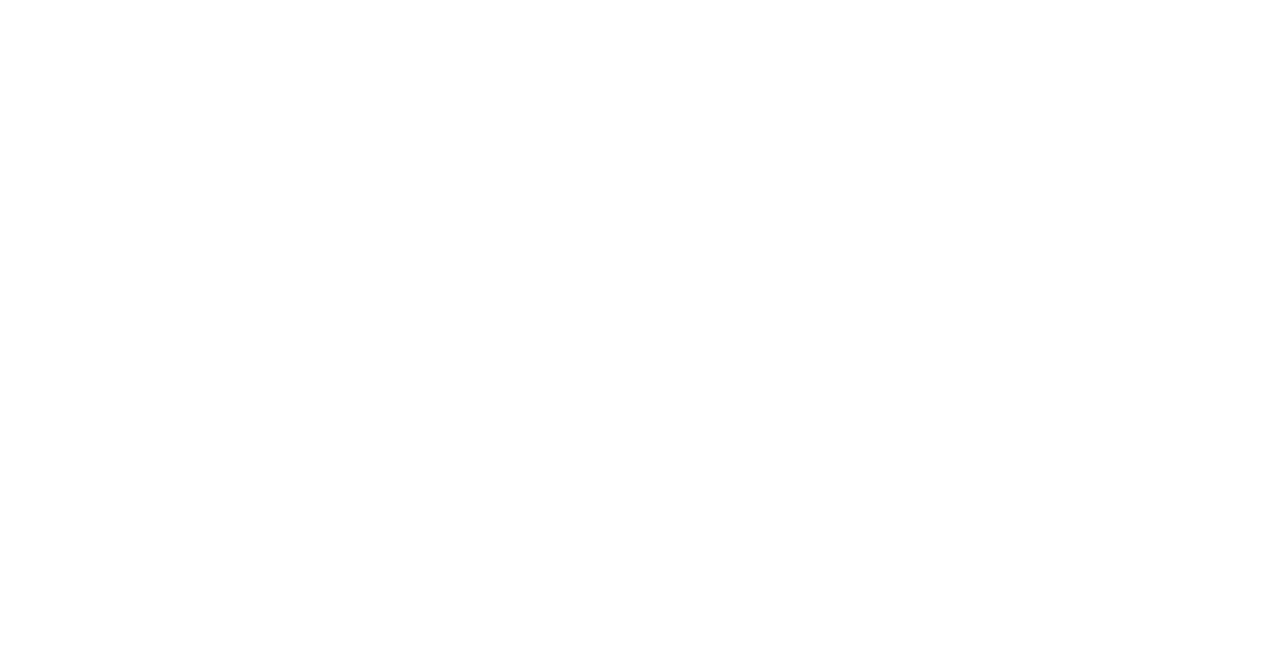
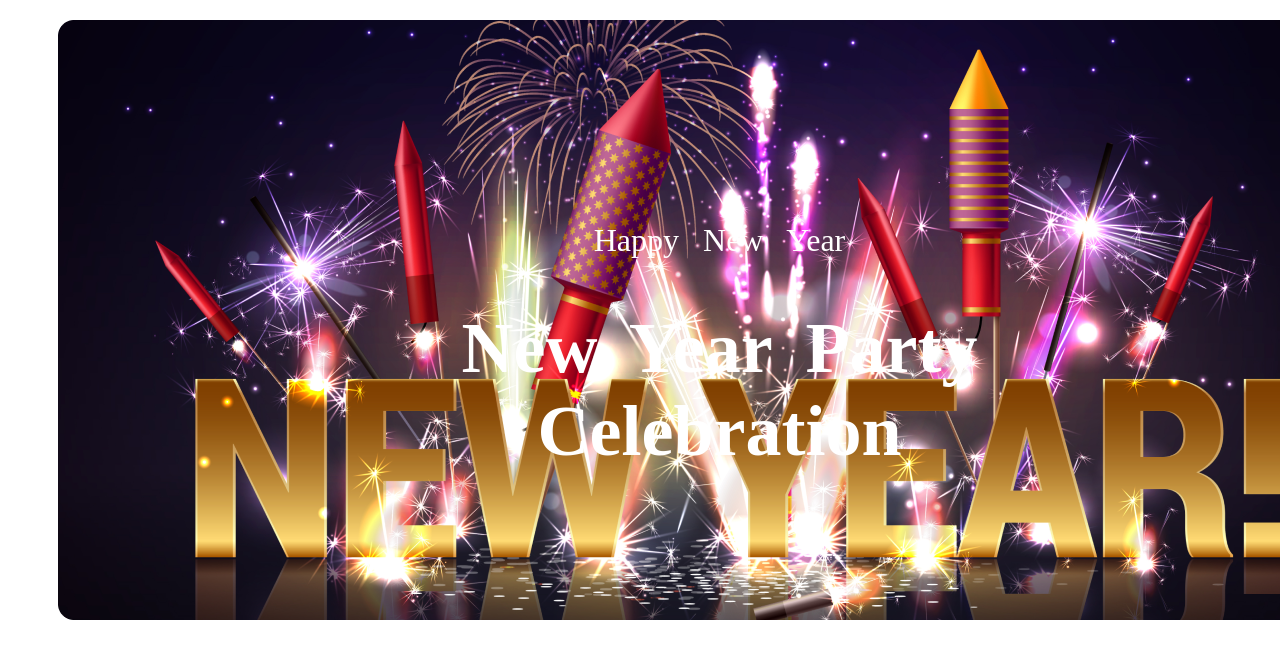
Before and after one commit to ChyonUddin/B9A1-New-Year-New-Mission, a plain HTML site: page code-folder/index.html in a window 1280 px wide. Drawn offline with Linux system fonts and the light colour scheme.

Commit message:
added first banner section

```diff
--- a/code-folder/index.html
+++ b/code-folder/index.html
@@ -5,11 +5,19 @@
     <meta name="viewport" content="width=device-width, initial-scale=1.0">
     <title>B9A1-New-Year-New-Mission</title>
     <link rel="stylesheet" href="style.css">
-
+    <link rel="preconnect" href="https://fonts.googleapis.com">
+    <link rel="preconnect" href="https://fonts.gstatic.com" crossorigin>
+    <link href="https://fonts.googleapis.com/css2?family=Poppins:ital,wght@0,100;0,200;0,300;0,400;0,500;0,600;0,700;0,800;0,900;1,100;1,200;1,300;1,400;1,500;1,600;1,700;1,800;1,900&display=swap" rel="stylesheet">
+    <script src="https://kit.fontawesome.com/42839c8fb1.js" crossorigin="anonymous"></script>
 </head>
 <body>
     <main>
-
+        <div class="top-banner">
+           <div class="top-banner-details">
+                 <h3 class="sub-headin">Happy New Year</h3>
+                 <h1 class="main-heading">New Year Party Celebration</h1>
+            </div>
+        </div>
     </main>
     <footer>
 
--- a/code-folder/style.css
+++ b/code-folder/style.css
@@ -1,8 +1,29 @@
-*{
-    box-sizing: border-box;
-    margin: 15px 20px 20px 20px;
+
+@import url('https://fonts.googleapis.com/css2?family=Poppins:ital,wght@0,100;0,200;0,300;0,400;0,500;0,600;0,700;0,800;0,900;1,100;1,200;1,300;1,400;1,500;1,600;1,700;1,800;1,900&display=swap');
+main{
+    margin:20px 50px 50px 50px;
 }
-
-main{
-    margin:10px 15px 15px 15px;
+.top-banner{
+   background-image:  url('/resources/Banner\ Image.png');
+   width: 1230px;
+   height: 680px;
+   background-repeat: no-repeat;
+   color: #FFFFFF;
+   text-align: center;
+   padding-top: 170px;
+   background: linear-gradient(rgba(0,0,0,));
 }
+.top-banner-details{
+    width: 623px;
+    height: 250px;
+    word-spacing: 16px;
+    margin-left: 350px;
+}
+.top-banner-details> h3{
+    font-size: 32px;
+    font-weight: 300;
+}
+.top-banner-details> h1{
+    font-size: 72px;
+    font-weight: 700px;
+}
```
